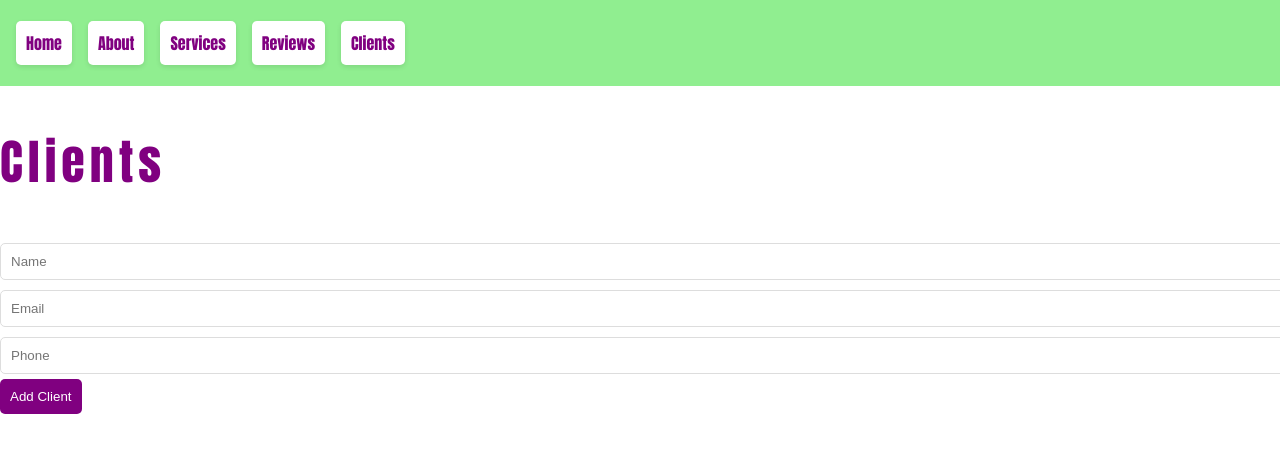
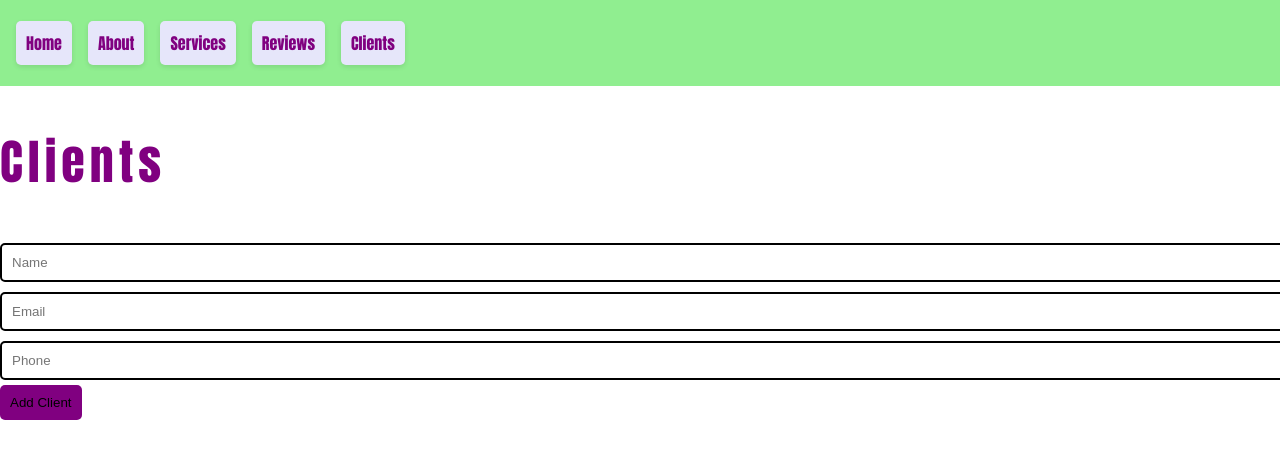
Before and after one commit to StingySpoilero/CAPSTONE, a React (Vite) app in the folder CAPSTONE/: page /clients in a window 1280 px wide. Shown: the top 458 px of the page. Built offline with nearby package versions, Linux system fonts and the light colour scheme.

Commit message:
CAPSTONE

```diff
--- a/CAPSTONE/src/App.css
+++ b/CAPSTONE/src/App.css
@@ -68,14 +68,14 @@ input, textarea {
     width: 100%;
     padding: 10px;
     margin: 5px 0;
-    border: 1px solid #ddd;
+    border: 2px solid black;
     border-radius: 5px;
 }
 
 button {
     padding: 10px;
     background-color: purple;
-    color: white;
+    color: black;
     border: none;
     border-radius: 5px;
     cursor: pointer;
@@ -87,7 +87,7 @@ ul {
 }
 
 li {
-    background: white;
+    background: lavender;
     padding: 10px;
     margin: 5px 0;
     border-radius: 5px;
--- a/CAPSTONE/src/ReviewPage.jsx
+++ b/CAPSTONE/src/ReviewPage.jsx
@@ -6,6 +6,7 @@ const ReviewPage = () => {
     const [reviews, setReviews] = useState([]);
     const [author, setAuthor] = useState('');
     const [content, setContent] = useState('');
+    const [isPublished, setIsPublished] = useState(true); // New state for publishing review
 
     useEffect(() => {
         const fetchReviews = async () => {
@@ -18,7 +19,7 @@ const ReviewPage = () => {
 
     const handleSubmit = async (e) => {
         e.preventDefault();
-        const newReview = { author, content };
+        const newReview = { author, content, isPublished }; // Include published status
         const createdReview = await createReview(newReview);
         setReviews([...reviews, createdReview]);
         resetForm();
@@ -27,6 +28,7 @@ const ReviewPage = () => {
     const resetForm = () => {
         setAuthor('');
         setContent('');
+        setIsPublished(true); // Reset to default published status
     };
 
     return (
@@ -48,11 +50,19 @@ const ReviewPage = () => {
                     onChange={(e) => setContent(e.target.value)}
                     required
                 />
+                <label>
+                    <input
+                        type="checkbox"
+                        checked={isPublished}
+                        onChange={(e) => setIsPublished(e.target.checked)}
+                    />
+                    Publish Review
+                </label>
                 <button type="submit">Submit Review</button>
             </form>
 
             <ul>
-                {reviews.map(review => (
+                {reviews.filter(review => review.isPublished).map(review => ( // Only show published reviews
                     <li key={review._id}>
                         <strong>{review.author}</strong>
                         <p>{review.content}</p>
--- a/CAPSTONE/src/api.mjs
+++ b/CAPSTONE/src/api.mjs
@@ -77,6 +77,7 @@ export const getReviews = async () => {
     return response.json();
 };
 
+// src/api.mjs
 export const createReview = async (review) => {
     const response = await fetch('/api/reviews', {
         method: 'POST',
@@ -87,3 +88,5 @@ export const createReview = async (review) => {
     });
     return response.json();
 };
+
+// Ensure your server-side code saves the `isPublished` status
```
